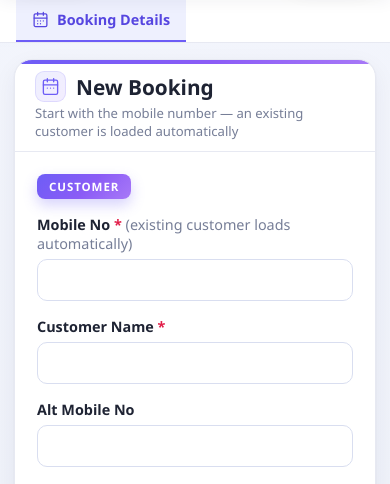
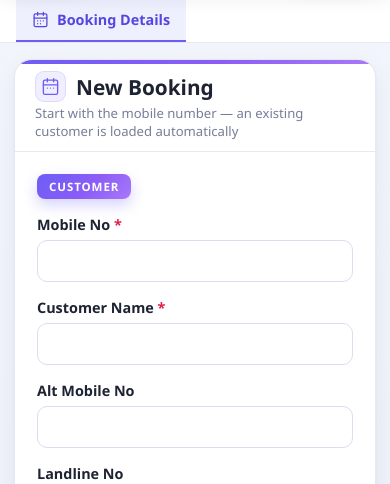
Before and after one commit to AnshuMishra9/stay_management, a CodeIgniter app: the page made by application/views/customers/booking_form.php in a window 390 px wide. Shown: the part 179-663 px from the top of the page. Run offline with CodeIgniter, Linux system fonts and the light colour scheme; data that the repository does not hold is empty.

Commit message:
Remove lookup hint texts from booking form
The mobile-lookup autofill now runs silently: no "(existing customer
loads automatically)" label hint and no "Existing customer … loaded"
note under the field.

Co-Authored-By: Claude Opus 4.8 <noreply@anthropic.com>

```diff
--- a/application/views/customers/booking_form.php
+++ b/application/views/customers/booking_form.php
@@ -84,11 +84,10 @@ $dtlocal = function ($field) use ($bval) {
 
             <div class="erp-grid-2" style="margin-bottom:16px;">
                 <div class="erp-form-field">
-                    <label>Mobile No <span class="req">*</span> <span class="erp-muted" style="font-weight:400;">(existing customer loads automatically)</span></label>
+                    <label>Mobile No <span class="req">*</span></label>
                     <input class="erp-input" type="text" id="bf_phone" name="phone" required maxlength="20"
                            autocomplete="off" value="<?= html_escape($val('phone')) ?>">
                     <?= form_error('phone', '<div class="erp-error">', '</div>') ?>
-                    <div id="bf_lookup_msg" class="erp-existing-file" style="display:none;"></div>
                 </div>
                 <div class="erp-form-field">
                     <label>Customer Name <span class="req">*</span></label>
--- a/assets/js/booking-form.js
+++ b/assets/js/booking-form.js
@@ -13,7 +13,6 @@
     var base = (window.APP_BASE || '/').replace(/\/?$/, '/');
 
     var phoneEl = document.getElementById('bf_phone');
-    var msgEl   = document.getElementById('bf_lookup_msg');
 
     // Customer fields the lookup fills in (name attribute -> element).
     var FIELDS = [
@@ -34,13 +33,6 @@
         el.dispatchEvent(new Event('change', { bubbles: true }));
     }
 
-    function note(text, kind) {
-        if (!msgEl) { return; }
-        if (!text) { msgEl.style.display = 'none'; return; }
-        msgEl.style.display = '';
-        msgEl.innerHTML = '<span class="' + (kind === 'found' ? 'erp-doc-link' : 'erp-muted') + '">' + text + '</span>';
-    }
-
     // ---- Mobile lookup ----
     var lookupTimer = null;
     var autofilled  = false;   // did WE fill the fields? (so we can clear them)
@@ -48,7 +40,7 @@
     function lookup() {
         var phone = (phoneEl.value || '').trim();
 
-        if (phone.length < 6) { note(''); return; }
+        if (phone.length < 6) { return; }
 
         var xhr = new XMLHttpRequest();
         xhr.open('GET', base + 'customers/lookup?phone=' + encodeURIComponent(phone), true);
@@ -59,16 +51,11 @@
             if (res && res.found && res.data) {
                 FIELDS.forEach(function (f) { setField(f, res.data[f]); });
                 autofilled = true;
-                note('Existing customer <strong>' + (res.data.customer_code || '') + '</strong> loaded — '
-                     + 'editing these details will update their record.', 'found');
-            } else {
+            } else if (autofilled) {
                 // Unknown number: clear anything WE auto-filled so the previous
                 // customer's details don't get saved onto a new customer.
-                if (autofilled) {
-                    FIELDS.forEach(function (f) { setField(f, ''); });
-                    autofilled = false;
-                }
-                note('New mobile number — a new customer will be created.', 'new');
+                FIELDS.forEach(function (f) { setField(f, ''); });
+                autofilled = false;
             }
         };
         xhr.send();
```
